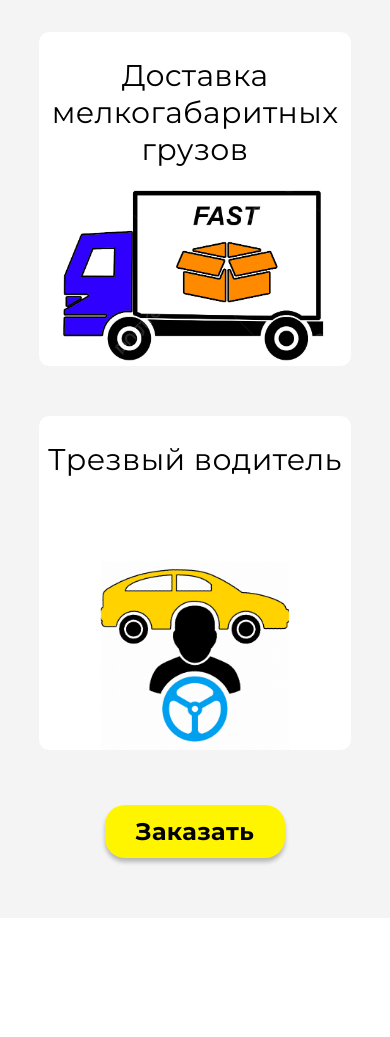
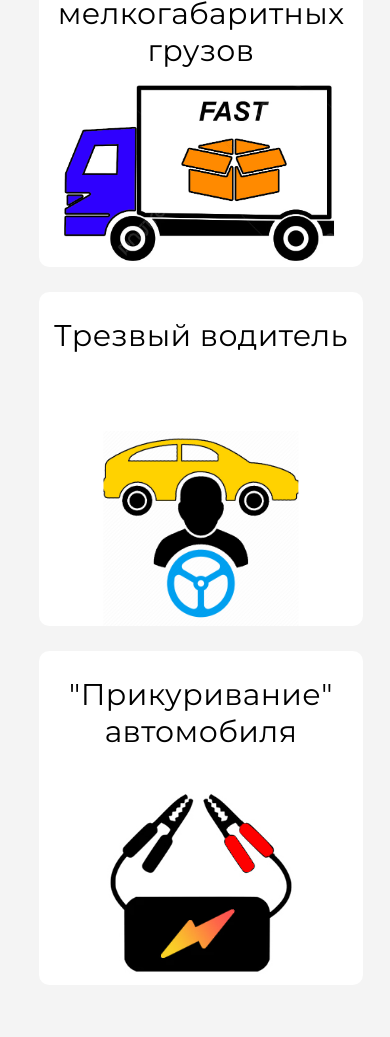
Before and after one commit to TanyaRazor/dubrovka-taksi.ru, a plain HTML site: page index.html in a window 390 px wide. Shown: the part 925-1962 px from the top of the page. Before the commit the page ends 1843 px from the top, so only its background shows below. Drawn offline with Linux system fonts and the light colour scheme.

Commit message:
Внесение дополнений в сайт

```diff
--- a/css/media.css
+++ b/css/media.css
@@ -34,10 +34,6 @@
     line-height: 44px;
   }
 
-  .section__one-list-item:not(:last-child) {
-    margin-bottom: 33px;
-  }
-
   .btn_order {
     font-size: 48px;
     font-weight: 700;
@@ -69,10 +65,12 @@
     padding: 25px 5px;
     width: 324px;
     min-height: 334px;
+    margin: auto 3%;
+    margin-bottom: 33px;
   }
 
-  .section__two-list-item:not(:last-child) {
-    margin-bottom: 50px;
+  .section__two-list-item:nth-child(2n+1) {
+    margin-right: 25px;
   }
 }
 
@@ -132,6 +130,22 @@
     padding: 12px 31px;
   }
 
+  .section__two-list {
+    flex-direction: column;
+  }
+
+  .section__two-list-item {
+    margin: auto;
+  }
+
+  .section__two-list-item:not(:last-child) {
+    margin-bottom: 25px;
+  }
+
+  .section__two-list-item:nth-child(2n+1) {
+    margin-right: 0px;
+  }
+
   .section__two-container {
     padding: 0px 39px;
     padding-bottom: 60px;
--- a/css/style.css
+++ b/css/style.css
@@ -152,11 +152,14 @@ body {
 }
 
 .section__one-list-item:not(:last-child) {
-  /* margin-bottom: 59px; */
+  margin-bottom: 59px;
 }
 
 .section__one-list-subitem {
   visibility: hidden;
+  height: 0px;
+  padding: 0;
+  margin: 0;
 }
 
 .btn_order {
@@ -190,8 +193,9 @@ body {
 
 .section__two-list {
   width: 100%;
-  justify-content: space-between;
+  justify-content: center;
   margin-bottom: 55px;
+  flex-wrap: wrap;
 }
 
 .section__two-list-item {
@@ -204,8 +208,15 @@ body {
   text-align: center;
   border-radius: 10px;
   background: rgb(255, 255, 255);
-  width: 265px;
+  width: 270px;
   min-height: 300px;
+  align-self: center;
+  margin: auto 10%;
+  margin-bottom: 25px;
+}
+
+.section__two-list-item:nth-child(2n+1) {
+  margin-right: 50px;
 }
 
 .img-item1 {
@@ -228,3 +239,10 @@ body {
   background-size: contain;
   background-position: bottom;
 }
+
+.img-item4 {
+  background-image: url(/image/зарядка.jpg);
+  background-repeat: no-repeat;
+  background-size: contain;
+  background-position: bottom;
+}
--- a/index.html
+++ b/index.html
@@ -83,6 +83,7 @@
           <li class="section__two-list-item img-item1">Доставка продуктов</li>
           <li class="section__two-list-item img-item2">Доставка мелкогабаритных грузов</li>
           <li class="section__two-list-item img-item3">Трезвый водитель</li>
+          <li class="section__two-list-item img-item4">"Прикуривание" автомобиля</li>
         </ul>
         <a href="tel:+79221197134" class="btn btn-reset btn_order">Заказать</a>
       </div>
```
Also changed, not shown: image/зарядка.jpg (added).
